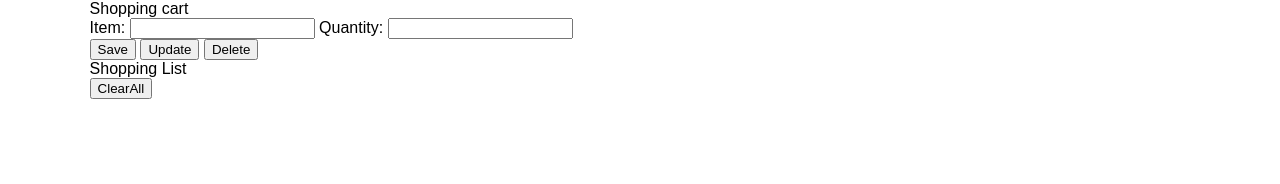
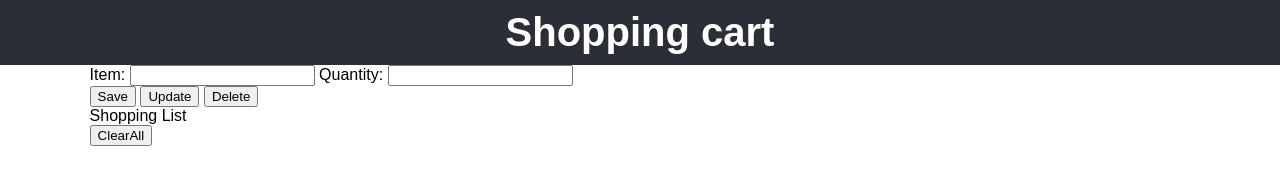
Before and after one commit to AniketShrirao/ShoppingCart-JS, a plain HTML site: page index.html in a window 1280 px wide. Drawn offline with Linux system fonts and the light colour scheme.

Commit message:
css started

```diff
--- a/assets/css/style.css
+++ b/assets/css/style.css
@@ -107,10 +107,16 @@ li {
   Header styling starts here
 =================================*/
 
-
-
-
-
+header .wrapper {
+  width: 100%;
+  color: rgb(255, 255, 255);
+  background-color: rgb(43, 46, 55);
+  font-size: 40px;
+  font-weight: 600;
+  display: flex;
+  justify-content: center;
+  padding: 10px 0px;
+}
 
 /*=================================
   Header styling ends here
```
